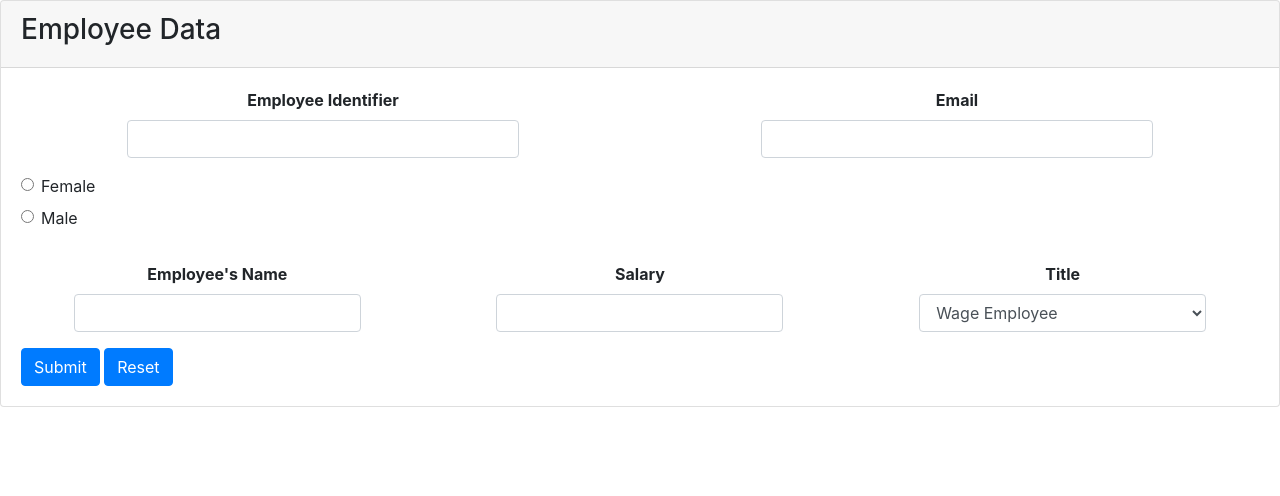
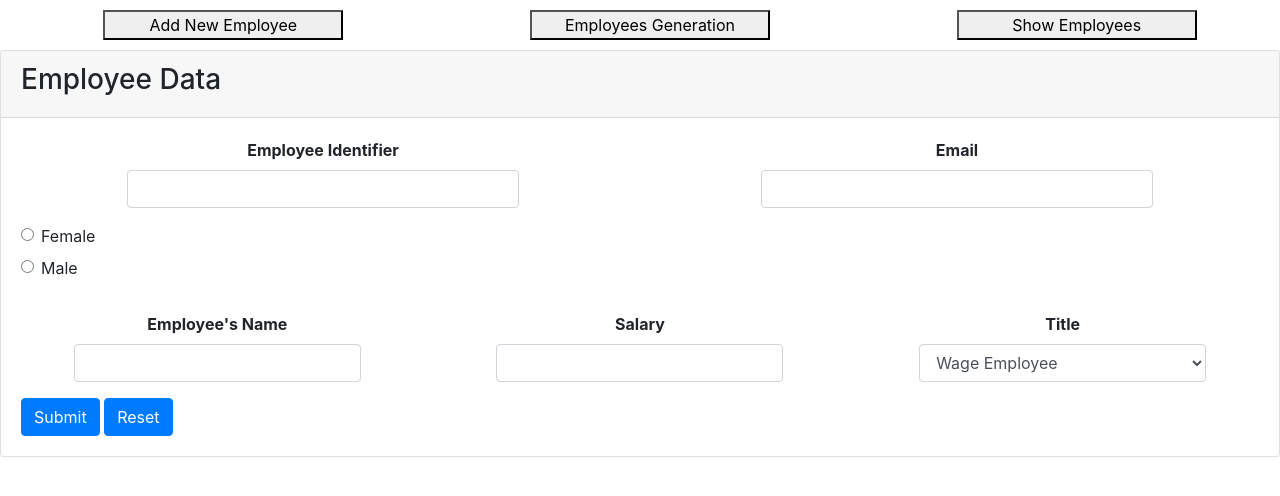
Before and after one commit to allanteone/Employees_form, a plain HTML site: page index.html in a window 1280 px wide. Drawn offline with Linux system fonts and the light colour scheme.

Commit message:
adding control buttons

```diff
--- a/index.html
+++ b/index.html
@@ -4,9 +4,15 @@
     <meta charset="UTF-8">
     <title>Employee Data</title>
     <link rel="stylesheet" href="stylesheets/bootstrap.min.css">
+    <link rel="stylesheet" href="stylesheets/app.css">
 </head>
 
 <body>
+<div class="control-buttons">
+    <button>Add New Employee</button>
+    <button>Employees Generation</button>
+    <button>Show Employees</button>
+</div>
 <section class="card">
     <header class="card-header">
         <h3>Employee Data</h3>
--- /dev/null
+++ b/stylesheets/app.css
@@ -0,0 +1,12 @@
+
+.control-buttons {
+    display: flex;
+    flex-direction: row;
+    justify-content: space-around;
+    width: 100%;
+    margin: 10px;
+}
+
+.control-buttons button {
+    width: 15em;
+}
```
